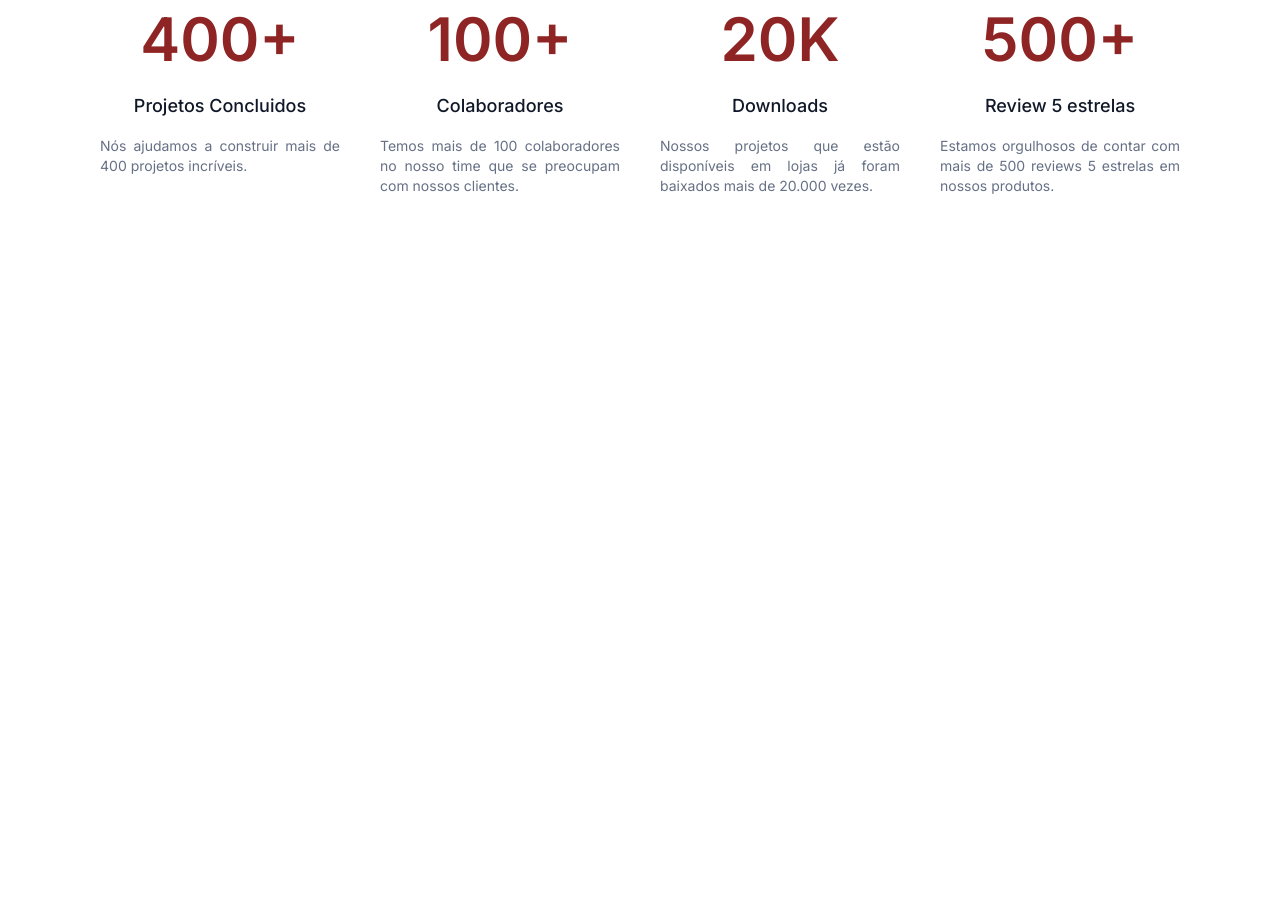
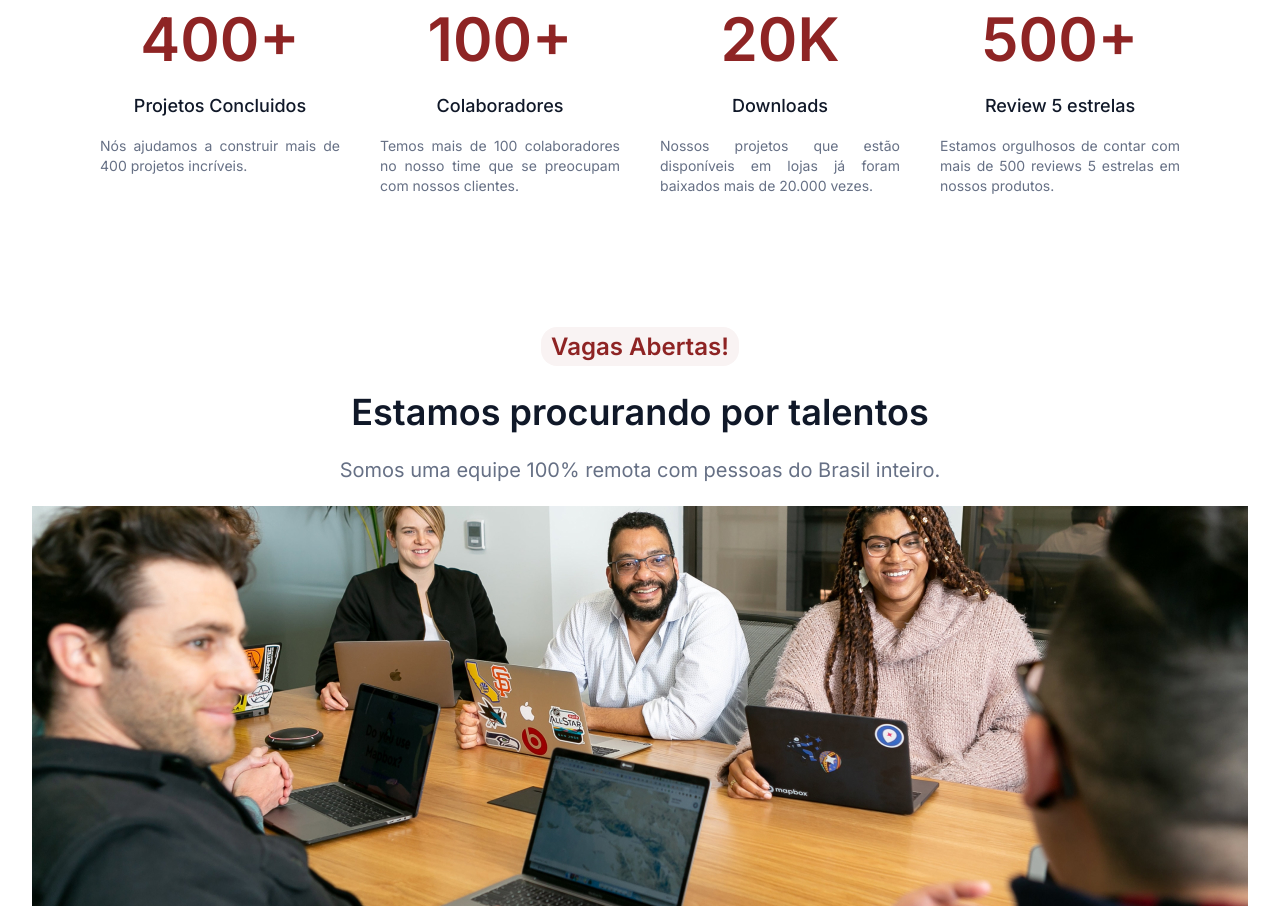
Before and after one commit to Lennohenrique/OptimusTech, a plain HTML site: page index.html in a window 1280 px wide. Shown: the part 425-1331 px from the top of the page. Before the commit the page ends 800 px from the top, so only its background shows below. Drawn offline with Linux system fonts and the light colour scheme.

Commit message:
adição da parte de vagas

```diff
--- a/index.html
+++ b/index.html
@@ -59,5 +59,11 @@
             <p>Estamos orgulhosos de contar com mais de 500 reviews 5 estrelas em nossos produtos.</p>
         </div>
     </section>
+    <section id="vagas">
+        <span>Vagas Abertas!</span>
+        <h2>Estamos procurando por talentos</h2>
+        <p>Somos uma equipe 100% remota com pessoas do Brasil inteiro.</p>
+        <img src="./Image.jpg" alt="Reuniao">
+    </section>
 </body>
 </html>
--- a/style.css
+++ b/style.css
@@ -141,3 +141,38 @@ a{
     text-align: justify;
     line-height: 20px;
 }
+
+#vagas{
+    display: flex;
+    flex-direction: column;
+    align-items: center;
+    width: 100%;
+    padding: 78px 32px 0 32px;
+    gap: 24px;
+}
+
+#vagas > span{
+    font-weight: 600;
+    font-size: 24px;
+    padding: 5px 10px;
+    background-color: rgba(142, 36, 36, 0.05);
+    border-radius: 16px;
+    color: #8E2424;
+}
+
+#vagas > h2{
+    font-weight: 600;
+    font-size: 36px;
+    color: #101828;
+}
+
+#vagas > p{
+    font-weight: 400;
+    font-size: 20px;
+    color: #667085;
+}
+
+#vagas > img{
+    width: 1216px;
+    height: 400px;
+}
```
Also changed, not shown: Image.jpg (added).
